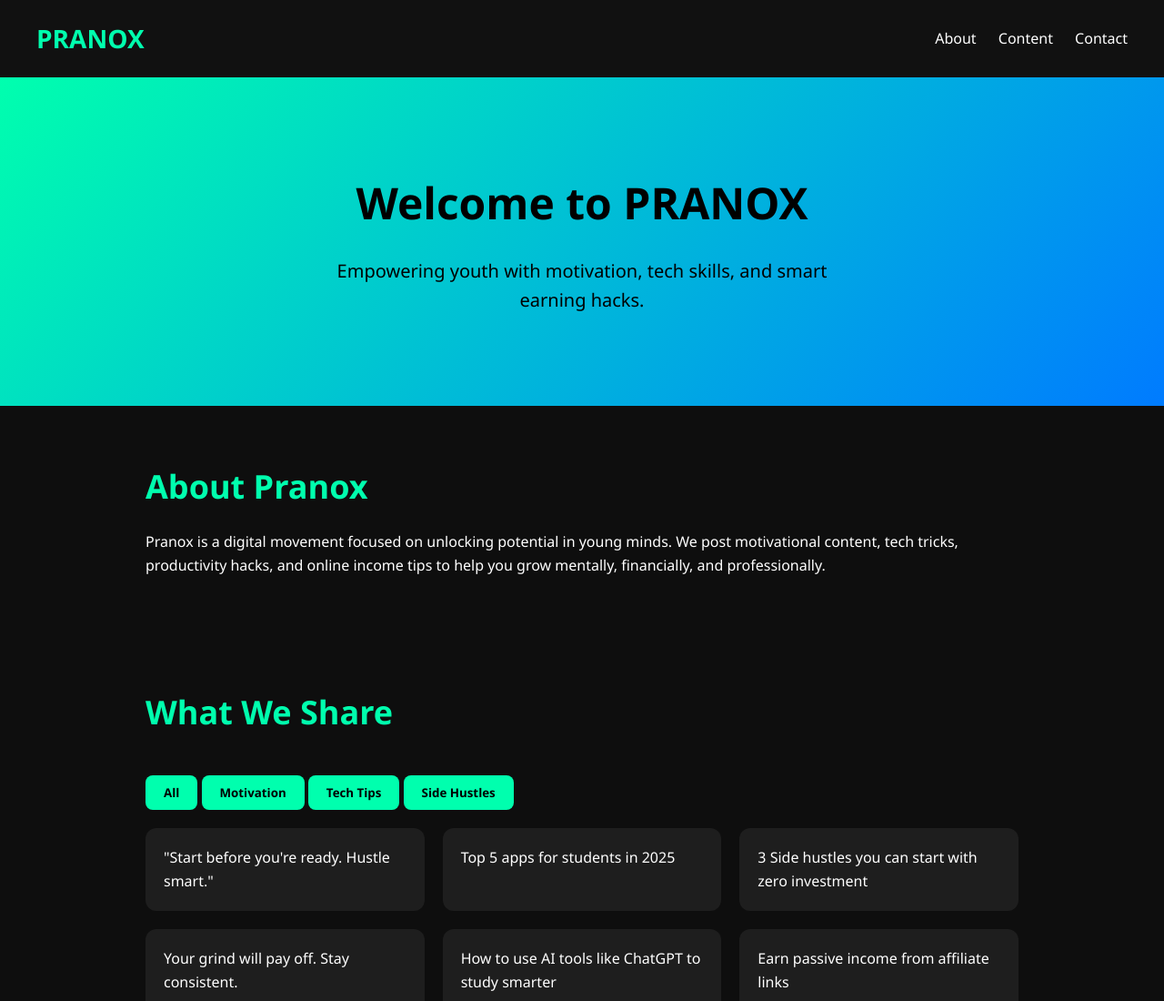
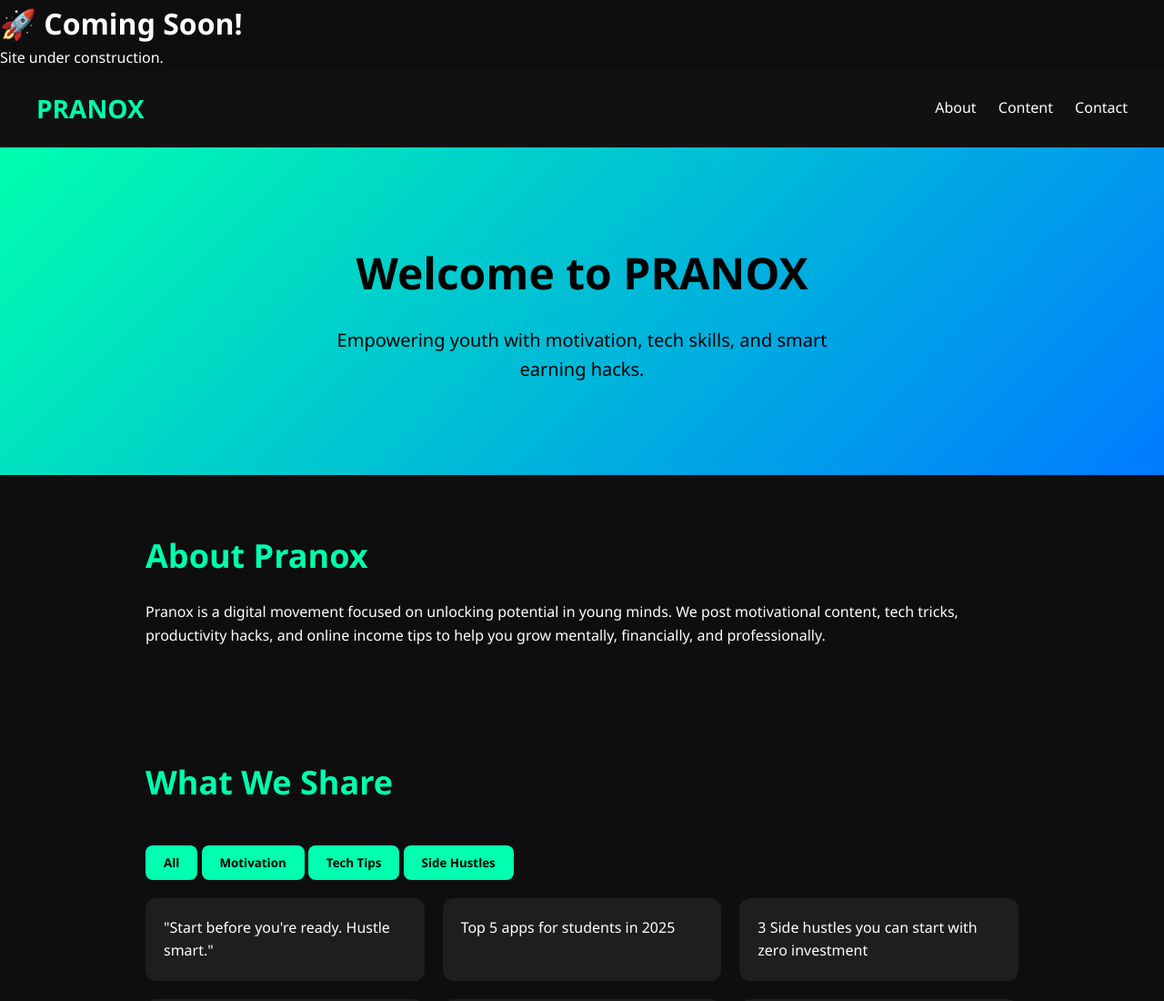
Before and after one commit to Prasneup/pranox-website, a plain HTML site: page index.html in a window 1280 px wide. Shown: the top 1100 px of the page at 91% size. Drawn offline with Linux system fonts and the light colour scheme.

Commit message:
Update index.html

```diff
--- a/index.html
+++ b/index.html
@@ -120,6 +120,9 @@
 </head>
 <body>
 
+   <h1>🚀 Coming Soon!</h1>
+  <p>Site under construction.</p>
+
   <header>
     <div class="logo">PRANOX</div>
     <nav>
```
